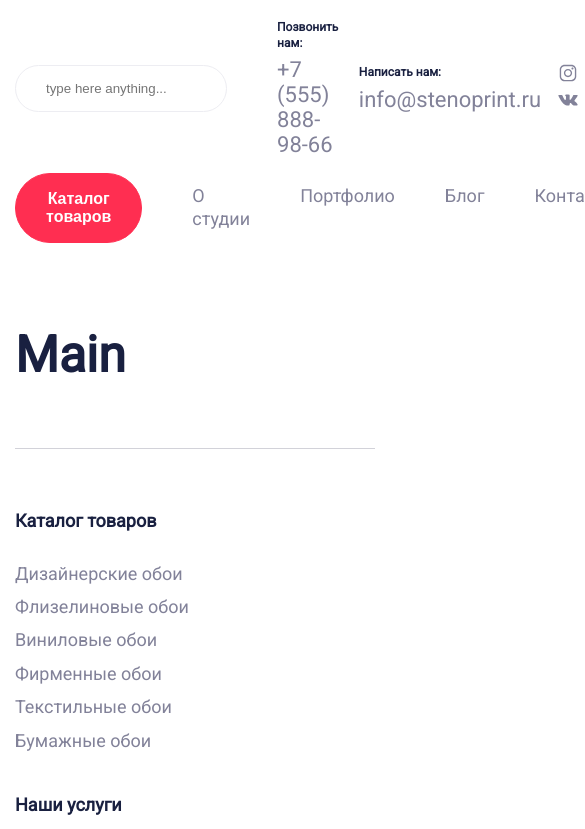
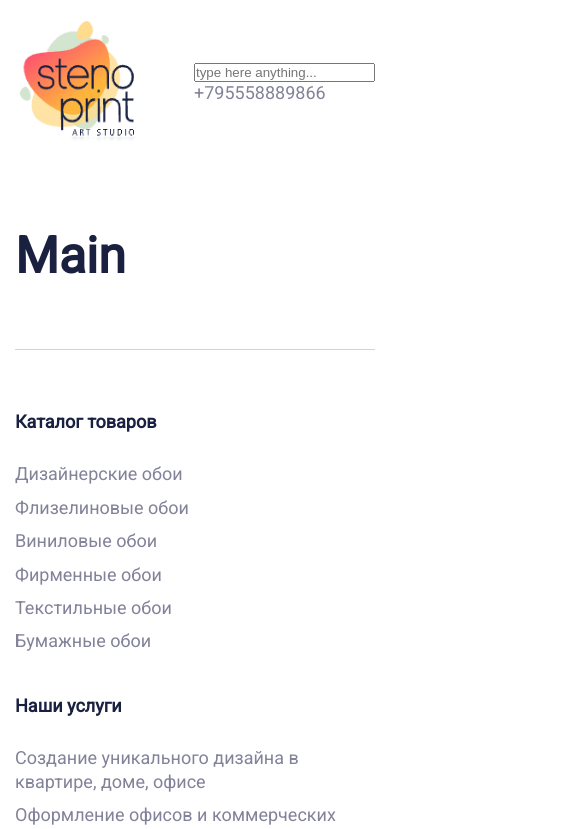
Before and after one commit to DenisShkarinov/stenoprint, a Next.js app: page / in a window 390 px wide. Shown: the top 829 px of the page, 585 px wide, since content can reach past the window. Built offline with nearby package versions, Linux system fonts and the light colour scheme.

Commit message:
Starting

```diff
--- /dev/null
+++ b/app/components/header/MobileMenu.tsx
@@ -0,0 +1,15 @@
+import {IoSearchOutline} from "@react-icons/all-files/io5/IoSearchOutline";
+import Search from "@/app/components/header/search";
+import Link from "next/link";
+
+export default function MobileMenu () {
+    return (
+        <div className="mobile-menu">
+            <Search><IoSearchOutline /></Search>
+            <Link href="tel:+795558889866">+795558889866</Link>
+            <div className="burger">
+                <span></span>
+            </div>
+        </div>
+    )
+}
--- a/app/components/header/header.css
+++ b/app/components/header/header.css
@@ -79,3 +79,17 @@ header {
         }
     }
 }
+
+.mobile-menu {
+    display: none;
+}
+@media screen and (max-width: 1000px) {
+    header {
+        .menu {
+            display: none;
+        }
+    }
+    .mobile-menu {
+        display: block;
+    }
+}
--- a/app/components/header/header.tsx
+++ b/app/components/header/header.tsx
@@ -4,6 +4,7 @@ import './header.css'
 
 import Search from "@/app/components/header/search";
 import InfoComponent from "@/app/components/footer/infoComponent";
+import MobileMenu from "@/app/components/header/MobileMenu";
 
 export default function Header () {
    return (
@@ -20,6 +21,8 @@ export default function Header () {
               </nav>
           </div>
 
+          <MobileMenu></MobileMenu>
+
       </header>
    )
 }
```
